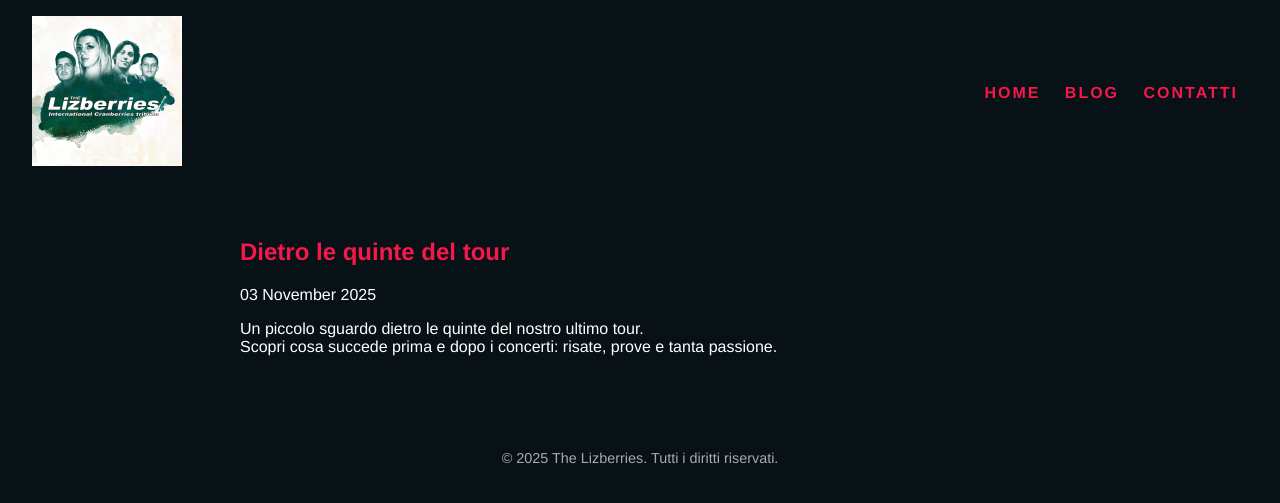
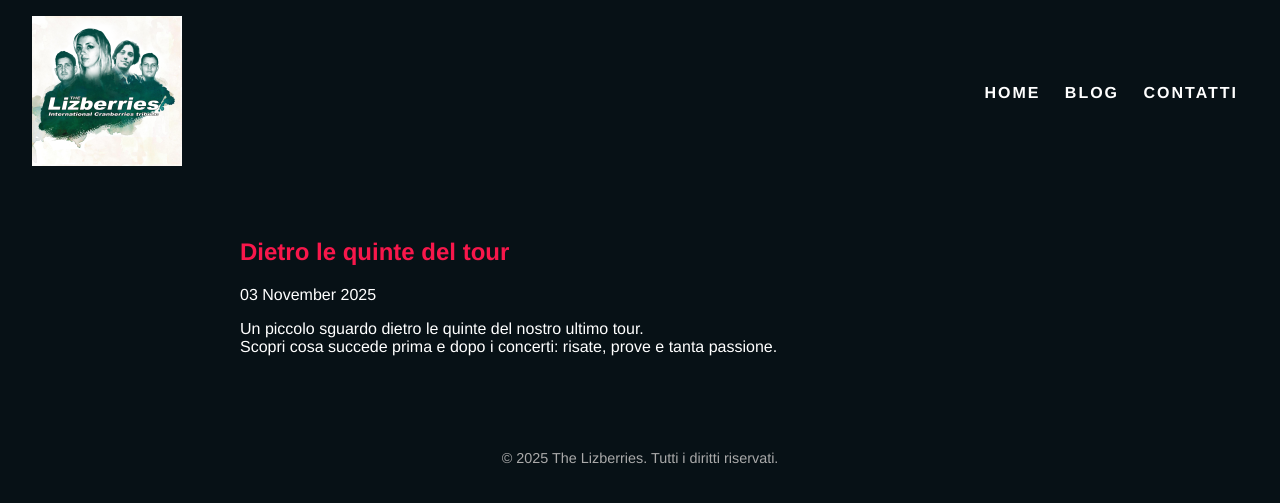
Before and after one commit to thelizberries/blog-lizberries, a Jekyll site: the page built from _posts/2025-11-03-dietro-le-quinte-del-tour.md, in a window 1280 px wide. Shown: the top 503 px of the page. Built offline with Jekyll 4.4.1, drawn with Linux system fonts in a browser that asks for light colours.

Commit message:
Change link color to use var(--text)

```diff
--- a/assets/css/lizberries-blog.css
+++ b/assets/css/lizberries-blog.css
@@ -17,7 +17,7 @@ body {
 }
 
 a {
-  color: var(--accent);
+  color: var(--text);
   text-decoration: none;
 }
 a:hover {
```
